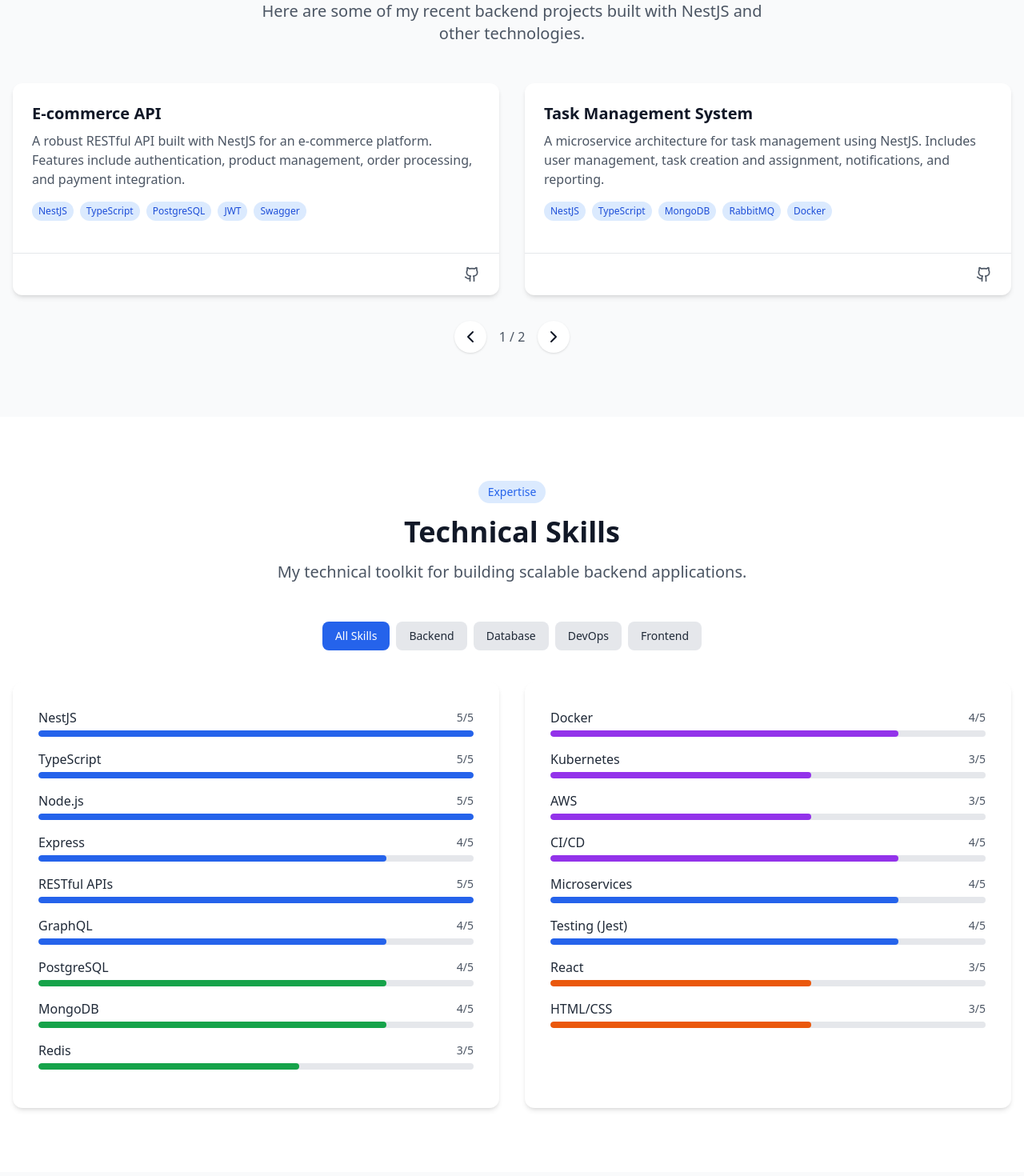
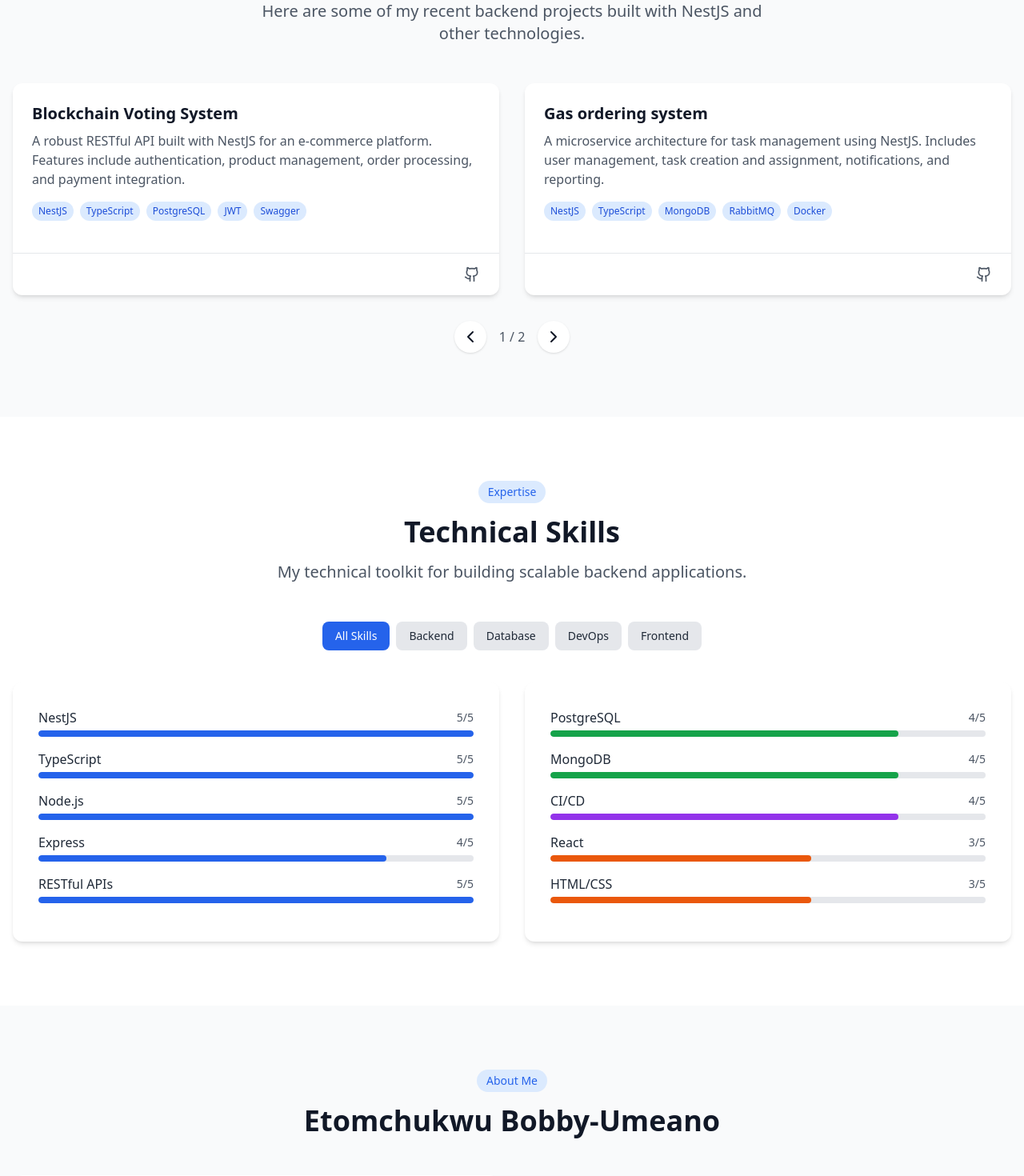
Before and after one commit to EtomCoda/MyPortfolio, a React (Vite) app: page / in a window 1280 px wide. Shown: the part 980-2450 px from the top of the page at 80% size. Built offline with nearby package versions, Linux system fonts and the light colour scheme.

Commit message:
Update Portfolio details

```diff
--- a/src/components/Header.tsx
+++ b/src/components/Header.tsx
@@ -42,7 +42,7 @@ const Header: React.FC<HeaderProps> = ({ theme, toggleTheme }) => {
     }`}>
       <div className="container mx-auto px-4 flex justify-between items-center">
         <div className="text-xl font-bold tracking-tight text-gray-900 dark:text-white">
-          <span className="text-blue-600 dark:text-blue-400">Dev</span>Portfolio
+          <span className="text-blue-600 dark:text-blue-400">Meet</span>Me
         </div>
 
         {/* Desktop Navigation */}
--- a/src/data/projects.ts
+++ b/src/data/projects.ts
@@ -3,24 +3,24 @@ import { Project } from '../types';
 export const projects: Project[] = [
   {
     id: 1,
-    title: 'E-commerce API',
+    title: 'Blockchain Voting System',
     description: 'A robust RESTful API built with NestJS for an e-commerce platform. Features include authentication, product management, order processing, and payment integration.',
     technologies: ['NestJS', 'TypeScript', 'PostgreSQL', 'JWT', 'Swagger'],
-    githubUrl: 'https://github.com/yourusername/ecommerce-api',
+    githubUrl: 'https://github.com/EtomCoda/Voting-System-Smart-Contract',
   },
   {
     id: 2,
-    title: 'Task Management System',
+    title: 'Gas ordering system',
     description: 'A microservice architecture for task management using NestJS. Includes user management, task creation and assignment, notifications, and reporting.',
     technologies: ['NestJS', 'TypeScript', 'MongoDB', 'RabbitMQ', 'Docker'],
-    githubUrl: 'https://github.com/yourusername/task-management',
+    githubUrl: 'https://github.com/EtomCoda/BobchiWebApp',
   },
   {
     id: 3,
-    title: 'Real-time Chat API',
+    title: 'Polls Voting Application',
     description: 'A scalable WebSocket-based chat API built with NestJS. Supports private messaging, group chats, message history, and user presence.',
     technologies: ['NestJS', 'TypeScript', 'Socket.io', 'Redis', 'MongoDB'],
-    githubUrl: 'https://github.com/yourusername/chat-api',
+    githubUrl: 'https://github.com/EtomCoda/Unlimited_polls',
   },
   {
     id: 4,
--- a/src/data/skills.ts
+++ b/src/data/skills.ts
@@ -6,16 +6,13 @@ export const skills: Skill[] = [
   { name: 'Node.js', level: 5, category: 'backend' },
   { name: 'Express', level: 4, category: 'backend' },
   { name: 'RESTful APIs', level: 5, category: 'backend' },
-  { name: 'GraphQL', level: 4, category: 'backend' },
+
   { name: 'PostgreSQL', level: 4, category: 'database' },
   { name: 'MongoDB', level: 4, category: 'database' },
-  { name: 'Redis', level: 3, category: 'database' },
-  { name: 'Docker', level: 4, category: 'devops' },
-  { name: 'Kubernetes', level: 3, category: 'devops' },
-  { name: 'AWS', level: 3, category: 'devops' },
+
+
   { name: 'CI/CD', level: 4, category: 'devops' },
-  { name: 'Microservices', level: 4, category: 'backend' },
-  { name: 'Testing (Jest)', level: 4, category: 'backend' },
+
   { name: 'React', level: 3, category: 'frontend' },
   { name: 'HTML/CSS', level: 3, category: 'frontend' },
 ];
```
